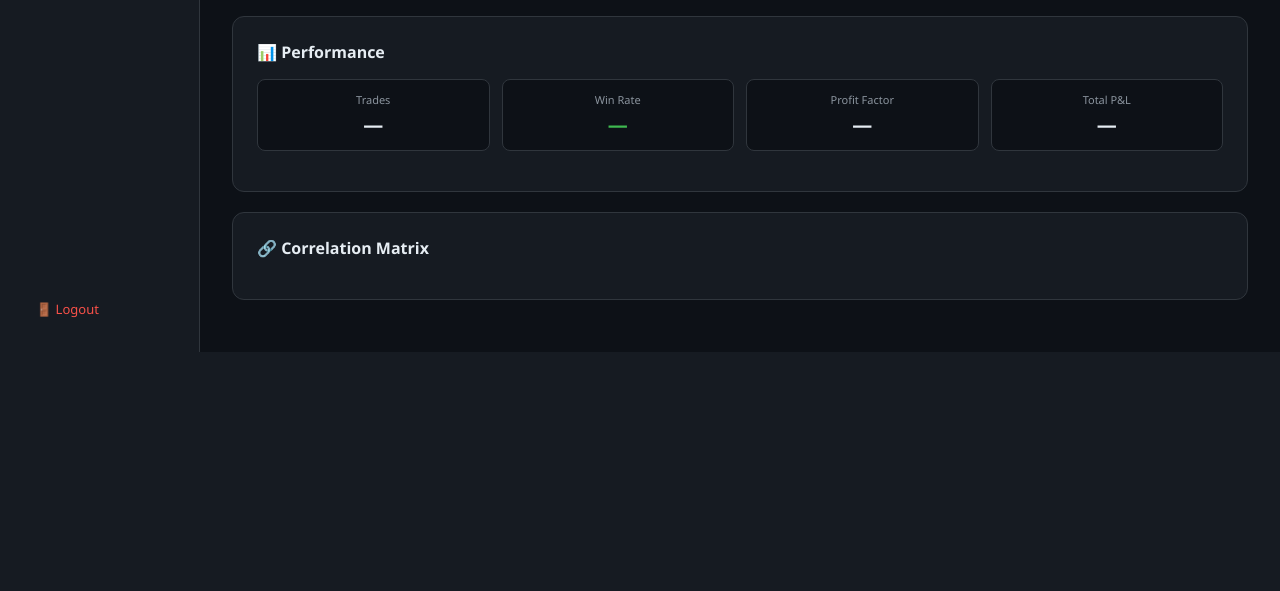
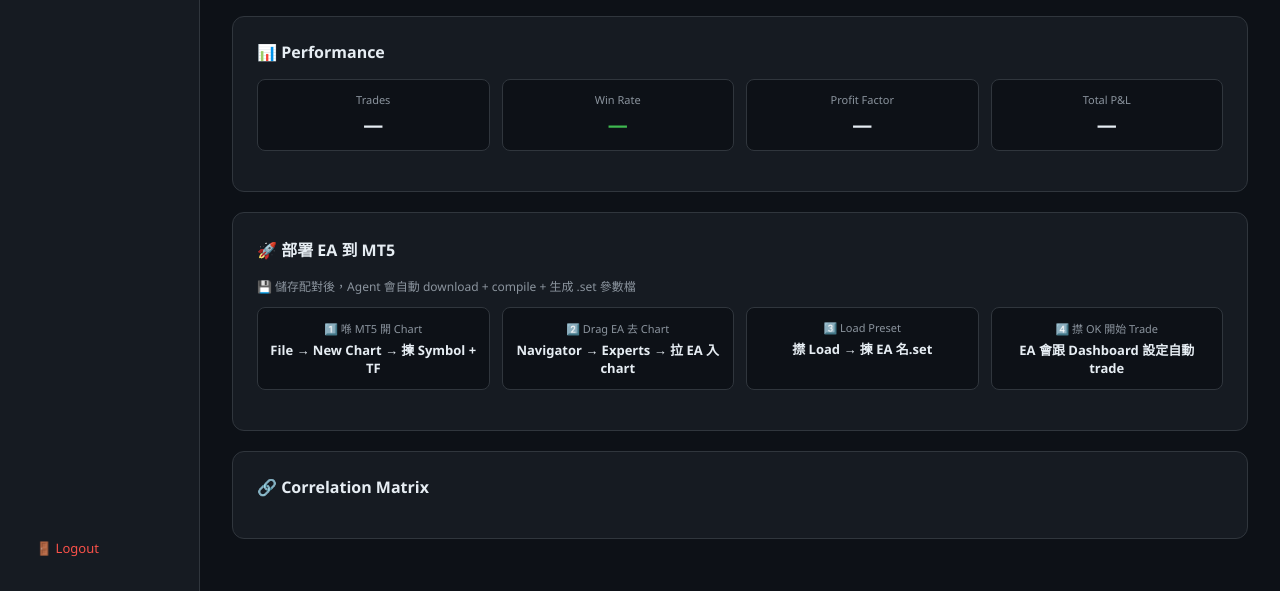
Before and after one commit to hongkpng856-blip/mt5-cloud, a Flask app: page / in a window 1280 px wide. Shown: the part 767-1358 px from the top of the page. Before the commit the page ends 1119 px from the top, so only its background shows below. Run offline with Flask 3, Linux system fonts and the light colour scheme; a user stored in the database is signed in; data comes from the database, SQL or seed files in the repository; data that the repository does not hold is empty.

Commit message:
✨ Auto-generate .set preset files + deployment guide on dashboard

```diff
--- a/server/app.py
+++ b/server/app.py
@@ -385,7 +385,8 @@ def handle_register(data):
                     emit('install_ea_command', {
                         "ea_name": "all",
                         "ea_list": ea_names,
-                        "download_url": f"{request.host_url}api/ea-library/"
+                        "download_url": f"{request.host_url}api/ea-library/",
+                        "ea_config": config
                     }, room=agent.agent_id)
                     print(f"[WS] Auto-sent EA config to agent {agent.agent_id}: {len(ea_names)} EAs")
             except:
@@ -418,7 +419,8 @@ def handle_install_ea(data):
         emit('install_ea_command', {
             "ea_name": ea_name,
             "ea_list": ea_list,
-            "download_url": download_url
+            "download_url": download_url,
+            "ea_config": json.loads(agent.user.ea_config or '{}')
         }, room=agent.agent_id)
         emit('install_result', {"status": "sent", "ea": ea_name})
 
--- a/server/templates/dashboard.html
+++ b/server/templates/dashboard.html
@@ -148,6 +148,30 @@
             <div class="stat-box"><div class="label">Win Rate</div><div class="value" id="anWinRate" style="color:#3fb950">—</div></div>
             <div class="stat-box"><div class="label">Profit Factor</div><div class="value" id="anPF">—</div></div>
             <div class="stat-box"><div class="label">Total P&L</div><div class="value" id="anProfit">—</div></div>
+        </div>
+    </div>
+
+    <!-- 🚀 Deploy Guide -->
+    <div class="card">
+        <div class="card-title">🚀 部署 EA 到 MT5</div>
+        <p style="font-size:12px;color:#8b949e;margin-bottom:12px">💾 儲存配對後，Agent 會自動 download + compile + 生成 .set 參數檔</p>
+        <div class="stat-row">
+            <div class="stat-box">
+                <div class="label">1️⃣ 喺 MT5 開 Chart</div>
+                <div class="value" style="font-size:13px">File → New Chart → 揀 Symbol + TF</div>
+            </div>
+            <div class="stat-box">
+                <div class="label">2️⃣ Drag EA 去 Chart</div>
+                <div class="value" style="font-size:13px">Navigator → Experts → 拉 EA 入 chart</div>
+            </div>
+            <div class="stat-box">
+                <div class="label">3️⃣ Load Preset</div>
+                <div class="value" style="font-size:13px">㩒 Load → 揀 EA 名.set</div>
+            </div>
+            <div class="stat-box">
+                <div class="label">4️⃣ 㩒 OK 開始 Trade</div>
+                <div class="value" style="font-size:13px">EA 會跟 Dashboard 設定自動 trade</div>
+            </div>
         </div>
     </div>
 
```
Also changed, not shown: agent/agent.py (+23 -3 lines).
